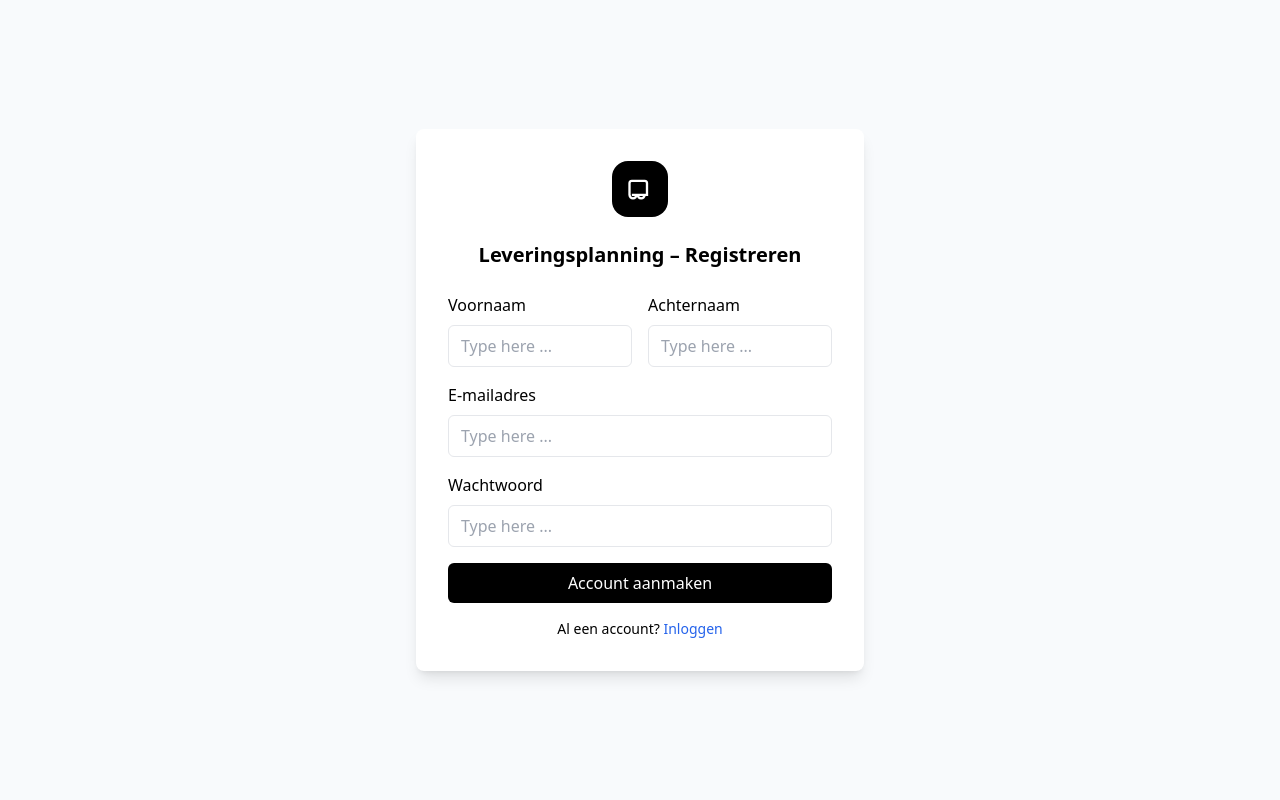
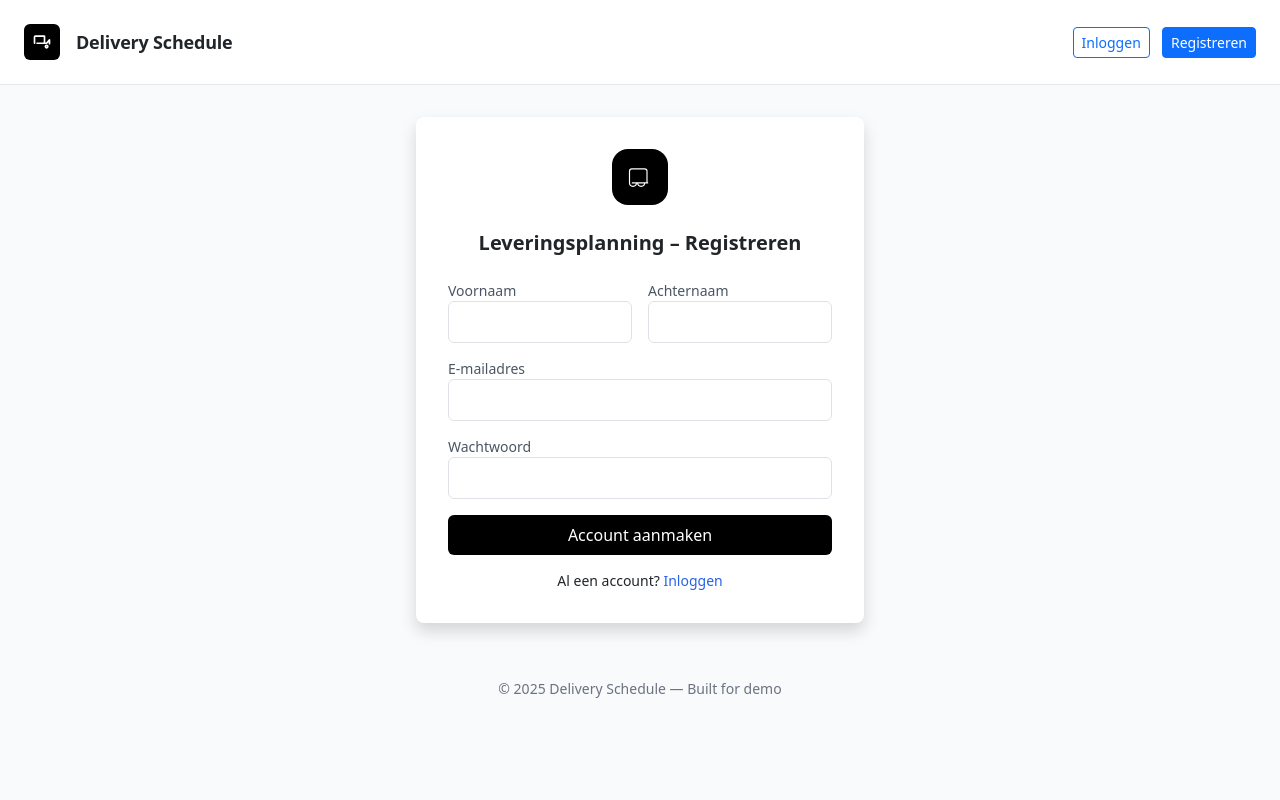
Before and after one commit to A-D-DBS-application/web-application-2025-group-19, a Flask app: page /register in a window 1280 px wide. Run offline with Flask 3, Linux system fonts and the light colour scheme; parts of the project's set-up code (start-up, migrations or seed data) failed here and were passed over; some libraries are stand-ins or nearby versions.

Commit message:
UX: add base layout; refactor login/register/index to use base; require login for dashboard

```diff
--- a/app/routes.py
+++ b/app/routes.py
@@ -40,14 +40,17 @@ def tenant_id() -> int:
 # --- Home (index) ---
 @main.route("/", methods=["GET"])
 def index():
+    # Als gebruiker niet is ingelogd -> stuur naar login pagina
+    if "employee_id" not in session:
+        return redirect(url_for("main.login"))
+
     username = session.get("username")
     listings = []
-    if "employee_id" in session:
-        rows = (db.session.query(CustomerOrder.order_id, CustomerOrder.order_date)
-                .filter_by(tenant_id=tenant_id(), seller_id=session["employee_id"])
-                .order_by(CustomerOrder.order_date.desc())
-                .all())
-        listings = [{"listing_name": f"Order #{oid}", "price": 0.00} for (oid, _) in rows]
+    rows = (db.session.query(CustomerOrder.order_id, CustomerOrder.order_date)
+            .filter_by(tenant_id=tenant_id(), seller_id=session["employee_id"])
+            .order_by(CustomerOrder.order_date.desc())
+            .all())
+    listings = [{"listing_name": f"Order #{oid}", "price": 0.00} for (oid, _) in rows]
     return render_template("index.html", username=username, listings=listings)
 
 # --- All listings (geplande deliveries) ---
--- /dev/null
+++ b/app/templates/base.html
@@ -0,0 +1,61 @@
+<!doctype html>
+<html lang="nl">
+<head>
+  <meta charset="utf-8">
+  <meta name="viewport" content="width=device-width,initial-scale=1">
+  <title>{% block title %}Delivery Schedule{% endblock %}</title>
+  <script src="https://cdn.tailwindcss.com"></script>
+  <link href="https://cdn.jsdelivr.net/npm/bootstrap@5.3.3/dist/css/bootstrap.min.css" rel="stylesheet">
+  <style>
+    /* Global small polish for a professional look */
+    body { background: #f8fafb; }
+    .brand { font-weight:700; letter-spacing: -0.2px; }
+    .nav-pill { padding:6px 18px; border-radius:9999px; background:#ecebef; }
+    .nav-pill.active { background:#fff; box-shadow: 0 0 0 3px rgba(0,0,0,0.03) inset; border:1px solid #e0e0e0; }
+    .card-ghost { background:#fff; border:1px solid #f0f0f0; border-radius:10px; }
+  </style>
+</head>
+<body class="min-h-screen">
+  <header class="border-b bg-white">
+    <div class="container mx-auto px-4 py-4 flex items-center">
+      <div class="flex items-center gap-3">
+        <div class="w-9 h-9 bg-black text-white rounded-md flex items-center justify-center">
+          <svg xmlns="http://www.w3.org/2000/svg" class="w-5 h-5" viewBox="0 0 24 24" fill="none" stroke="currentColor"><path stroke-linecap="round" stroke-linejoin="round" stroke-width="2" d="M3 13.5V6a1 1 0 011-1h11v8.5m0 0h2.5L21 9.5V14M15 13.5H6m13 4a1.5 1.5 0 11-3 0 1.5 1.5 0 013 0z"/></svg>
+        </div>
+        <div class="brand text-lg">Delivery Schedule</div>
+      </div>
+      <nav class="ms-auto">
+        {% if session.username %}
+          <span class="me-4 text-sm text-gray-600">{{ session.username }}</span>
+          <form class="d-inline" method="POST" action="{{ url_for('main.logout') }}">
+            <button class="btn btn-link btn-sm">Uitloggen</button>
+          </form>
+        {% else %}
+          <a class="btn btn-outline-primary btn-sm me-2" href="{{ url_for('main.login') }}">Inloggen</a>
+          <a class="btn btn-primary btn-sm" href="{{ url_for('main.register') }}">Registreren</a>
+        {% endif %}
+      </nav>
+    </div>
+  </header>
+
+  <main class="container mx-auto px-4 py-8">
+    {% with messages = get_flashed_messages(with_categories=true) %}
+      {% if messages %}
+        <div class="mb-4">
+          {% for category, msg in messages %}
+            <div class="alert alert-{{ 'danger' if category=='error' else ('success' if category=='success' else 'info') }}">{{ msg }}</div>
+          {% endfor %}
+        </div>
+      {% endif %}
+    {% endwith %}
+
+    {% block content %}{% endblock %}
+  </main>
+
+  <footer class="text-center text-sm text-gray-500 py-6">
+    &copy; {{ current_year if current_year is defined else 2025 }} Delivery Schedule — Built for demo
+  </footer>
+
+  <script src="https://cdn.jsdelivr.net/npm/bootstrap@5.3.3/dist/js/bootstrap.bundle.min.js"></script>
+</body>
+</html>
--- a/app/templates/register.html
+++ b/app/templates/register.html
@@ -1,66 +1,36 @@
-<!DOCTYPE html>
-<html lang="nl">
-<head>
-    <meta charset="UTF-8">
-    <title>Registreren</title>
-    <script src="https://cdn.tailwindcss.com"></script>
-</head>
+{% extends 'base.html' %}
+{% block title %}Registreren — Delivery Schedule{% endblock %}
 
-<body class="min-h-screen bg-slate-50 flex items-center justify-center p-4">
-
-<div class="w-full max-w-md bg-white rounded-lg shadow-lg p-8">
-
-    <!-- Icon -->
-    <div class="flex justify-center mb-6">
-        <div class="w-14 h-14 bg-black rounded-2xl flex items-center justify-center">
-            <svg class="w-7 h-7 text-white" fill="none" stroke="currentColor" stroke-width="2"
-                 viewBox="0 0 24 24">
-                <path d="M3 17V7a2 2 0 012-2h11a2 2 0 012 2v10m-2 0h3m-3 0a3 3 0 11-6 0m6 0H9m0 0a3 3 0 11-6 0m6 0H5"/>
-            </svg>
+{% block content %}
+    <div class="max-w-md mx-auto bg-white rounded-lg shadow p-8">
+        <div class="flex justify-center mb-4">
+            <div class="w-14 h-14 bg-black rounded-2xl flex items-center justify-center text-white">
+                <svg class="w-7 h-7" viewBox="0 0 24 24" fill="none" stroke="currentColor"><path d="M3 17V7a2 2 0 012-2h11a2 2 0 012 2v10m-2 0h3m-3 0a3 3 0 11-6 0m6 0H9m0 0a3 3 0 11-6 0m6 0H5"/></svg>
             </div>
         </div>
-
-    <h1 class="text-center mb-6 text-xl font-semibold">Leveringsplanning – Registreren</h1>
+        <h1 class="text-center mb-4 text-xl font-semibold">Leveringsplanning – Registreren</h1>
 
         <form method="POST" action="{{ url_for('main.register') }}" class="space-y-4">
-
-        <div class="grid grid-cols-2 gap-4">
-            <div class="space-y-2">
-                <label for="firstname">Voornaam</label>
-                <input id="firstname" name="firstname" class="w-full border rounded-md px-3 py-2"
-                       placeholder="Type here ..." required>
+            <div class="grid grid-cols-2 gap-3">
+                <div>
+                    <label class="block text-sm text-gray-600">Voornaam</label>
+                    <input name="firstname" class="w-full border rounded-md px-3 py-2" required>
                 </div>
-
-            <div class="space-y-2">
-                <label for="lastname">Achternaam</label>
-                <input id="lastname" name="lastname" class="w-full border rounded-md px-3 py-2"
-                       placeholder="Type here ..." required>
+                <div>
+                    <label class="block text-sm text-gray-600">Achternaam</label>
+                    <input name="lastname" class="w-full border rounded-md px-3 py-2" required>
                 </div>
             </div>
-
-        <div class="space-y-2">
-            <label for="email">E-mailadres</label>
-            <input id="email" name="email" type="email"
-                   class="w-full border rounded-md px-3 py-2" placeholder="Type here ..." required>
+            <div>
+                <label class="block text-sm text-gray-600">E-mailadres</label>
+                <input name="email" type="email" class="w-full border rounded-md px-3 py-2" required>
             </div>
-
-        <div class="space-y-2">
-            <label for="password">Wachtwoord</label>
-            <input id="password" name="password" type="password"
-                   class="w-full border rounded-md px-3 py-2" placeholder="Type here ..." required>
+            <div>
+                <label class="block text-sm text-gray-600">Wachtwoord</label>
+                <input name="password" type="password" class="w-full border rounded-md px-3 py-2" required>
             </div>
-
-        <button class="w-full bg-black text-white py-2 rounded-md hover:bg-gray-800">
-            Account aanmaken
-        </button>
-
-        <p class="text-center text-sm mt-4">
-            Al een account?
-            <a href="{{ url_for('main.login') }}" class="text-blue-600">Inloggen</a>
-        </p>
-
+            <button class="w-full bg-black text-white py-2 rounded">Account aanmaken</button>
+            <p class="text-center text-sm mt-3">Al een account? <a href="{{ url_for('main.login') }}" class="text-blue-600">Inloggen</a></p>
         </form>
     </div>
-
-</body>
-</html>
+{% endblock %}
```
Also changed, not shown: app/templates/index.html (+15 -59 lines), app/templates/login.html (+17 -45 lines). Lines whose indentation alone changed are shown as unchanged.
